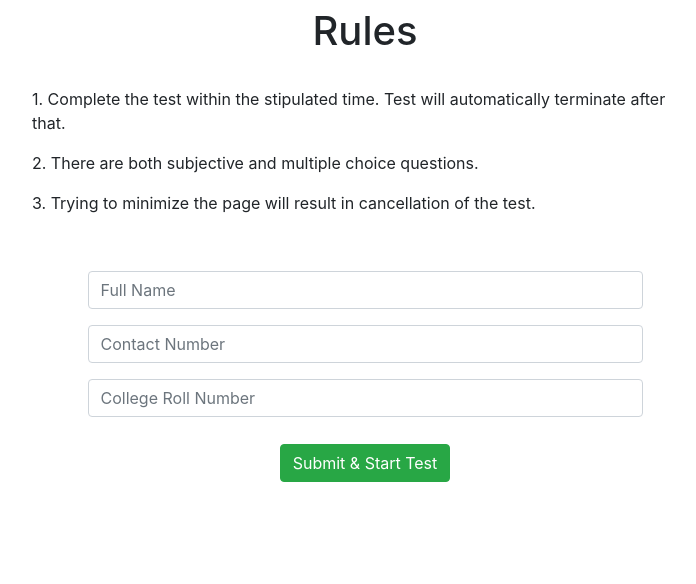
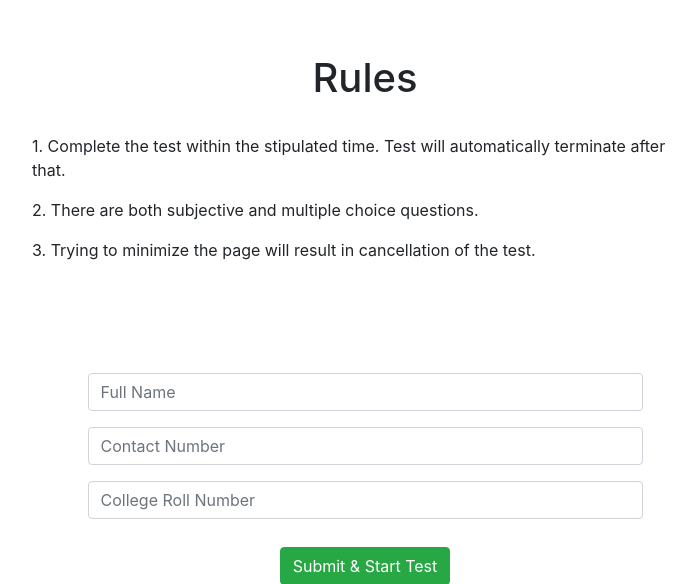
Before and after one commit to lugnitdgp/OnlineTestSuite, a Django app: page /rules/ in a window 1280 px wide. Shown: the part 57-641 px from the top of the page, without its empty margins (275-971 px from the left). Run offline with Django 3.2, Linux system fonts and the light colour scheme; the visitor is signed in with stand-in values (Sample User, id 1); some libraries are stand-ins or nearby versions.

Commit message:
Increased top margin for rules page

```diff
--- a/onlinetest/templates/onlinetest/rules.html
+++ b/onlinetest/templates/onlinetest/rules.html
@@ -2,7 +2,7 @@
 
 {% block content %}
 <div style="margin-top: 5%;" class="container">
-    <div style="margin:5% auto; width: 60%;">
+    <div style="margin: 10% auto; width: 60%;">
         <h1 class="text-center">Rules</h1>
         <br>
         <p>1. Complete the test within the stipulated time. Test will automatically terminate after that.</p>
```
